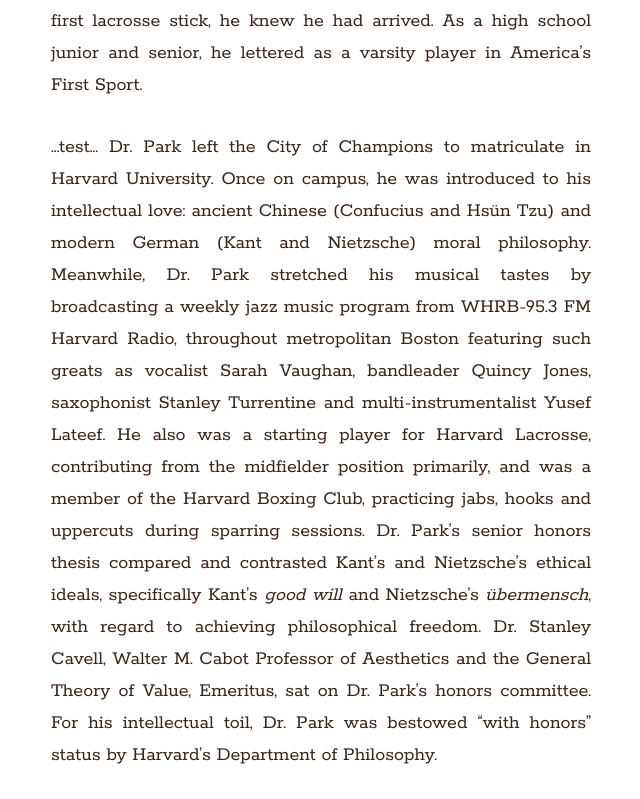
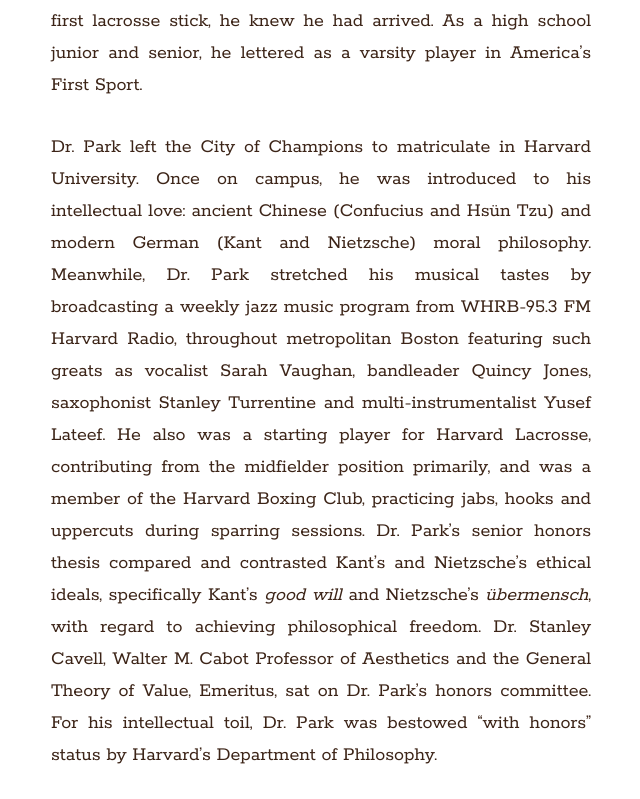
Before and after one commit to jwriterp/jwriterp.github.io, a plain HTML site: page index.html in a window 1280 px wide. Shown: the part 1361-2160 px from the top of the page, without its empty margins (319-959 px from the left). Drawn offline with nearby package versions, Linux system fonts and the light colour scheme.

Commit message:
Update index.html

```diff
--- a/index.html
+++ b/index.html
@@ -46,7 +46,6 @@
 		<h2>About the Author</h2>
 <p>Jason W. Park received his BA in 1997 with honors in philosophy from Harvard University. He was born a true Jayhawk in Lawrence, Kansas, the campus town for the University of Kansas, where his father was a professor. At the age of 4, Dr. Park followed his family to Pittsburgh, where he spent his formative years from nursery school to high school. At an early age, he displayed talent on the piano, and with his parents’ encouragement, assiduously practiced on the family Steinway to undergo rigorous training, achieving excellent results. He performed in two solo piano recitals at New York’s Carnegie Hall, performing Heitor Villa-Lobos’s “Le Polichinelle” one year and Domenico Zipoli’s “Gigue” the next. Around the same time, he began his romance with the sport of lacrosse. He had always been athletic, and had played junior high school football successfully, but he needed a contact sport that emphasized finesse more than force. Once his parents bought Dr. Park his first lacrosse stick, he knew he had arrived. As a high school junior and senior, he lettered as a varsity player in America’s First Sport.
 </p><p>
-	...test...
 Dr. Park left the City of Champions to matriculate in Harvard University. Once on campus, he was introduced to his intellectual love: ancient Chinese (Confucius and Hsün Tzu) and modern German (Kant and Nietzsche) moral philosophy. Meanwhile, Dr. Park stretched his musical tastes by broadcasting a weekly jazz music program from WHRB-95.3 FM Harvard Radio, throughout metropolitan Boston featuring such greats as vocalist Sarah Vaughan, bandleader Quincy Jones, saxophonist Stanley Turrentine and multi-instrumentalist Yusef Lateef. He also was a starting player for Harvard Lacrosse, contributing from the midfielder position primarily, and was a member of the Harvard Boxing Club, practicing jabs, hooks and uppercuts during sparring sessions. Dr. Park’s senior honors thesis compared and contrasted Kant’s and Nietzsche’s ethical ideals, specifically Kant’s <i>good will</i> and Nietzsche’s <i>übermensch</i>, with regard to achieving philosophical freedom. Dr. Stanley Cavell, Walter M. Cabot Professor of Aesthetics and the General Theory of Value, Emeritus, sat on Dr. Park’s honors committee. For his intellectual toil, Dr. Park was bestowed “with honors” status by Harvard’s Department of Philosophy.
 </p><p>
 After college, Dr. Park relocated to Los Angeles and thought deeply about the meaning of life while bouncing around from odd job to odd job, before returning to academia as a PhD student at the University of Pittsburgh’s Katz Graduate School of Business. After three years of coursework, he passed the comprehensive exams with distinction, and after three additional years of dissertation research, Dr. Park earned the PhD in strategic management. His dissertation employed mixed methods - quantitative/deductive/large-sample and qualitative/inductive/small-sample - and argued that Mergers and Acquisitions (M&A) waves are emergent expressions of a self-organized critical (SOC) ecology of firms conceptualized as a Complex Adaptive System (CAS). At that time, Dr. Park was on the job market, and most North American business schools gave complexity theory short shrift. However, the City University of Hong Kong decided to give Dr. Park a chance, and he spent two wonderful years working with the great Chinese people and living in the great city of Hong Kong before he ultimately returned to his country of origin to begin his writing career.
```
